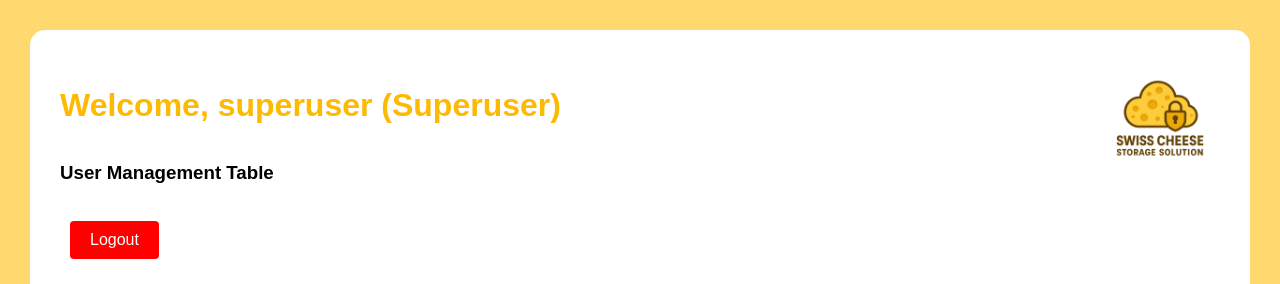
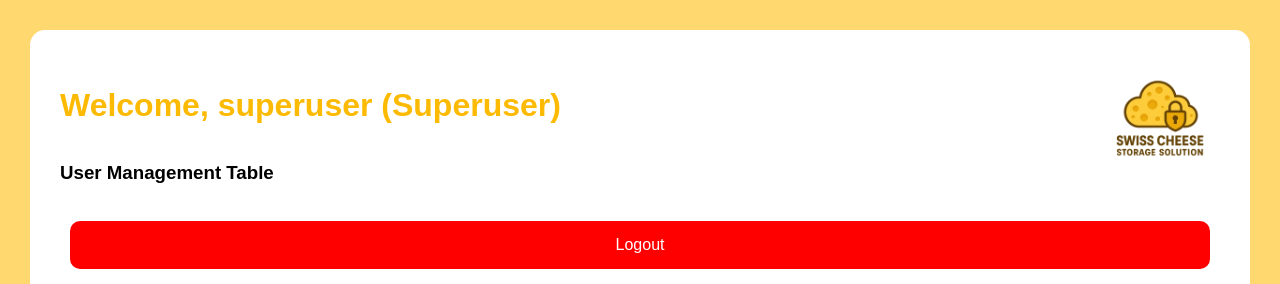
Before and after one commit to ShanksCS/Swiss-Cheese-Cloud-Storage-Solution, a PHP site: page /superuser.php in a window 1280 px wide. Shown: the top 284 px of the page. Run offline with PHP 8.4, Linux system fonts and the light colour scheme; the visitor is signed in with stand-in values (Sample User, id 1); data that the repository does not hold is empty.

Commit message:
Update superuser.php

```diff
--- a/Website-Files/superuser.php
+++ b/Website-Files/superuser.php
@@ -57,9 +57,7 @@
             <h3>User Management Table</h3>
 			<div style="text-align: left; margin: 10px;">
 				<form action="logout.php" method="POST" style="margin-top: 20px; display: inline;">
-					<button type="submit" style="background-color: red; color: white; padding: 10px 20px; font-size: 16px; border: none; border-radius: 4px; width: auto;">
-						Logout
-					</button>
+					<button type="submit" style="background-color: red; color: white;">Logout</button>>
 				</form>
 			</div>
 
```
